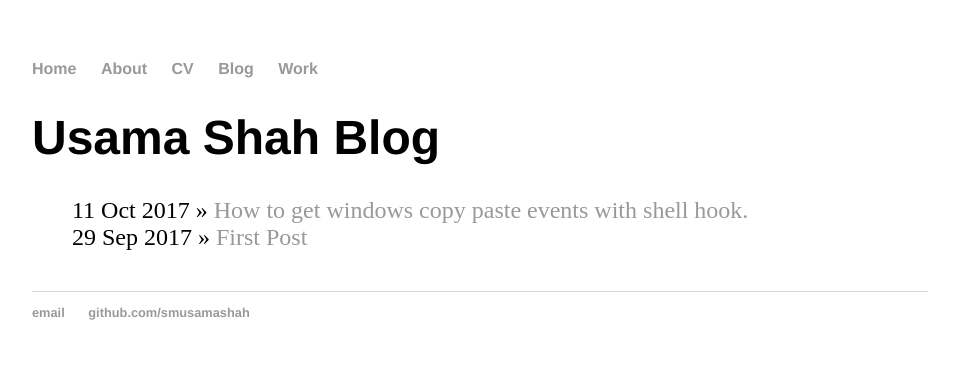
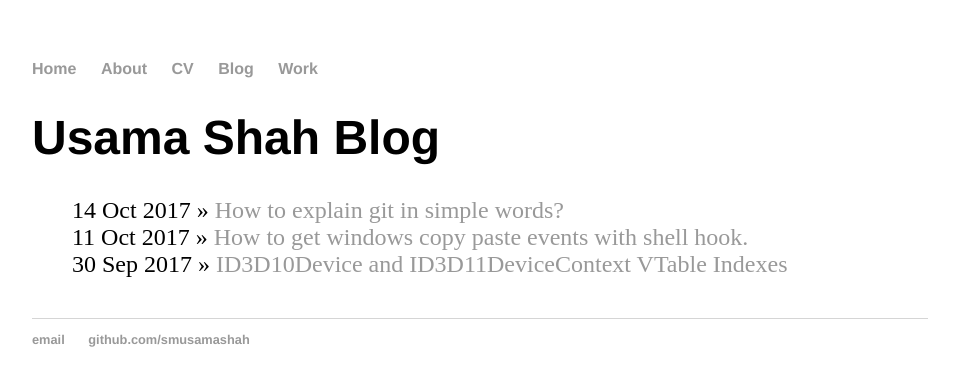
Before and after one commit to SMUsamaShah/SMUsamaShah.github.io, a Jekyll site: the page built from blog/index.html, in a window 1280 px wide. Shown: the top 386 px of the page, without its empty margins (160-1119 px from the left). Built offline with Jekyll 4.4.1, drawn with Linux system fonts in a browser that asks for light colours.

Commit message:
Pushed posts

```diff
--- a/_posts/ID3D10Device-VTable.md
+++ b/_posts/2017-10-14-ID3D10Device-VTable.md
@@ -1,3 +1,10 @@
+---
+layout: post
+title: "ID3D10Device and ID3D11DeviceContext VTable Indexes"
+date: 2017-09-30
+---
+
+
 # ID3D10Device VTable
 
 I had trouble finding the index of DirectX 10 method `OMGetRenderTargets` for hooking. I found these VTables (ID3D10Device and ID3D11DeviceContext) somewhere on the web. Putting these here to save the trouble for someone else.
```
Also changed, not shown: _posts/2017-09-29-starting-blog.md (deleted, +0 -7 lines), _posts/2017-10-14-explain-git-in-simple-words.md (renamed from _posts/explain-git-in-simple-words.md).
